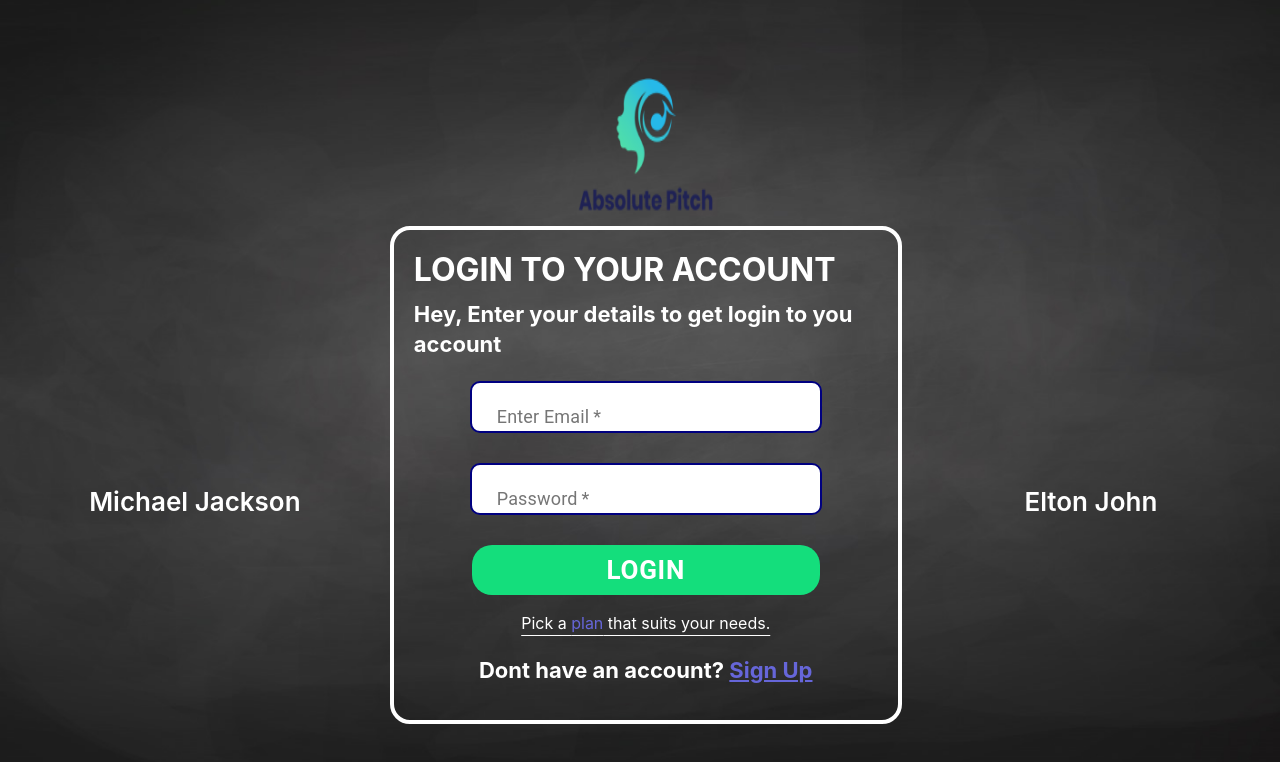
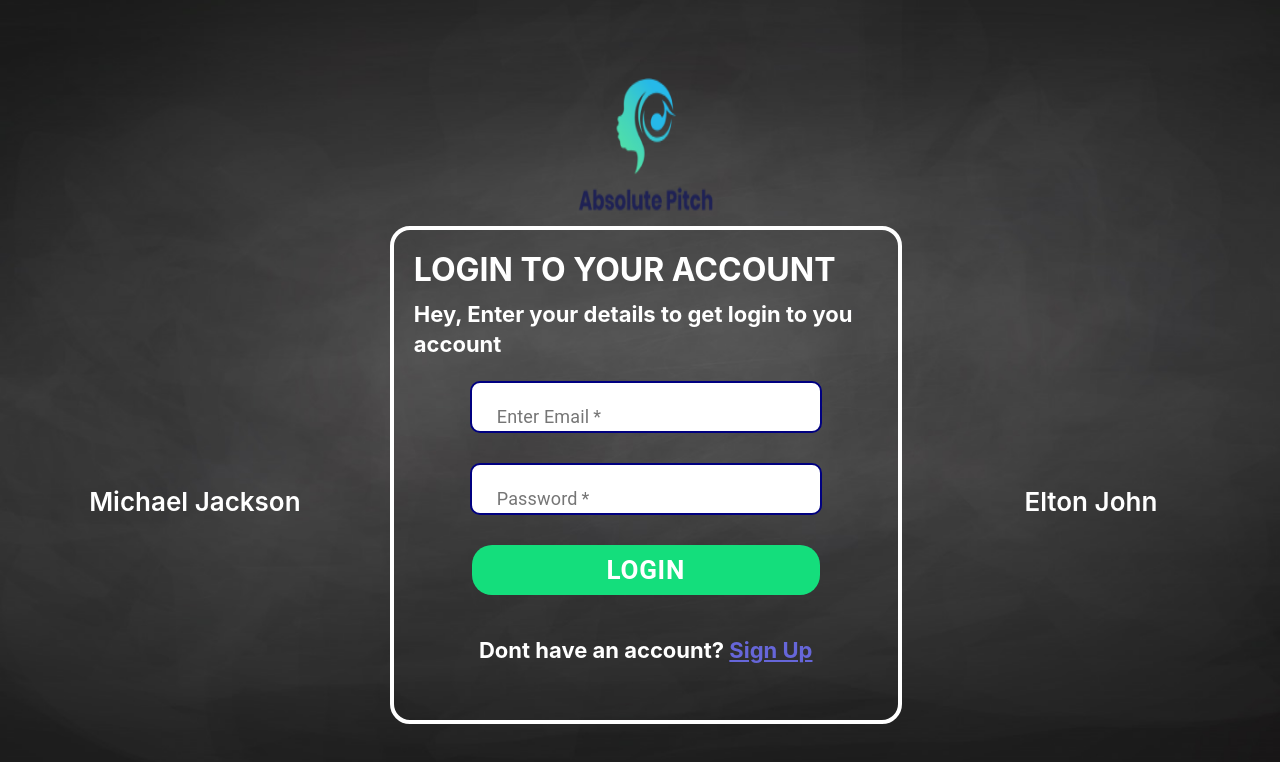
Before and after one commit to AshokUnofficial/absolute_pitch, a Next.js app: page /SigninPage in a window 1280 px wide. Shown: the top 762 px of the page. Built offline with nearby package versions, Linux system fonts and the light colour scheme.

Commit message:
Removed Plan link from Login & SignUp Page

```diff
--- a/pages/SigninPage.js
+++ b/pages/SigninPage.js
@@ -363,7 +363,6 @@ const SignIn = () => {
                     </Grid>
                     <Grid item md={12} xs={12} style={{ position: "relative" , display: "flex" , justifyContent: "center"}}>
                     <div>
-                      <a href="https://absolutepitch.website/plans_listing.php" target="_blank" style={{display: 'block', width: '100%', color: '#fff', textAlign: 'center', cursor: 'pointer', textDecoration: 'underline', textUnderlineOffset: '6px'}}>Pick a <span style={{color: '#6666d9'}}>plan</span> that suits your needs.</a>
                     <h3 style={{ color: "#fff" }} className={classes.typo_one}>
                       Dont have an account?&nbsp;<a href='/SignupPage' className={classes.typo_one_link}>Sign Up</a>
                     </h3>
--- a/pages/SignupPage.js
+++ b/pages/SignupPage.js
@@ -449,7 +449,6 @@ const SignUp = () => {
                   </Grid>
                   <Grid item md={12} xs={12} style={{ position: "relative" , display: "flex" , justifyContent: "center"}}>
                   <div>
-                  <a href="https://absolutepitch.website/plans_listing.php" target="_blank" style={{display: 'block', width: '100%', color: '#fff', textAlign: 'center', cursor: 'pointer', textDecoration: 'underline', textUnderlineOffset: '6px'}}>Pick a <span style={{color: '#6666d9'}}>plan</span> that suits your needs.</a>
 
                     <h3 style={{ color: "#fff", margin: "0px", paddingTop: '10px' }} className={classes.typo_one}>
                       Dont have an account?<a href='/SigninPage' className={classes.typo_one_link}>Sign In</a>
```
